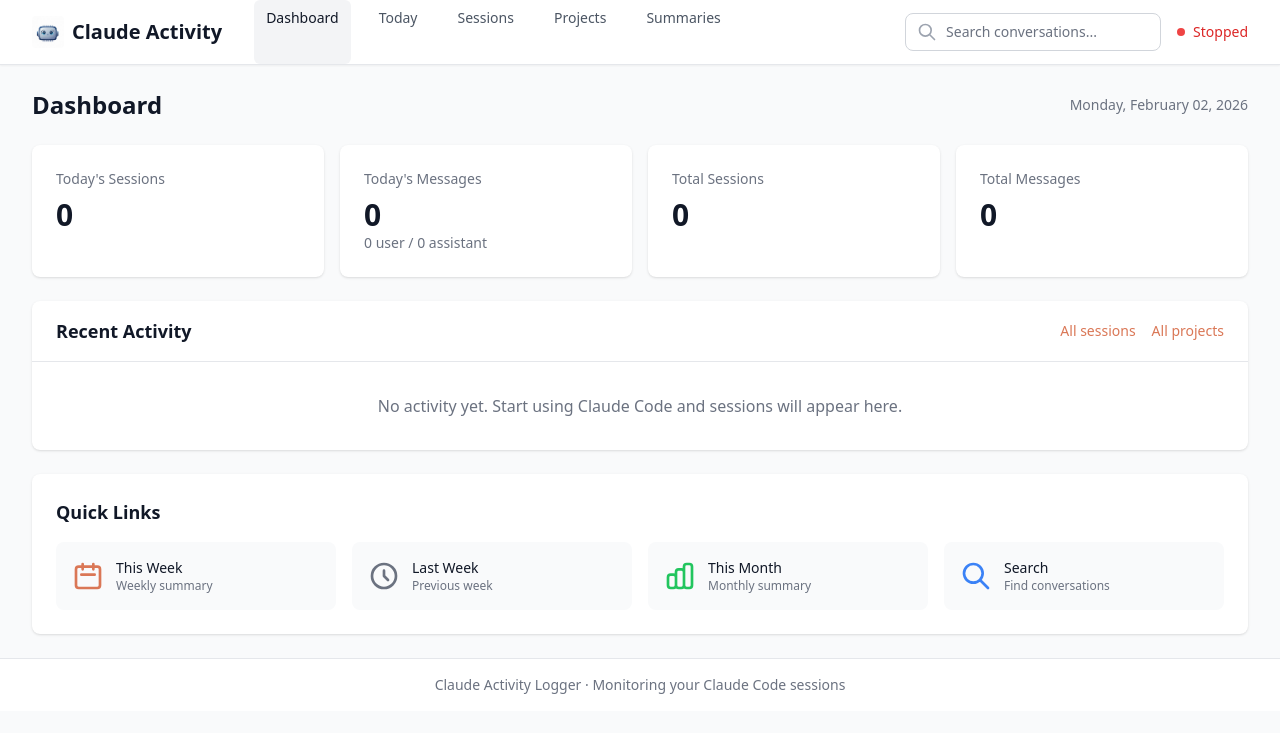
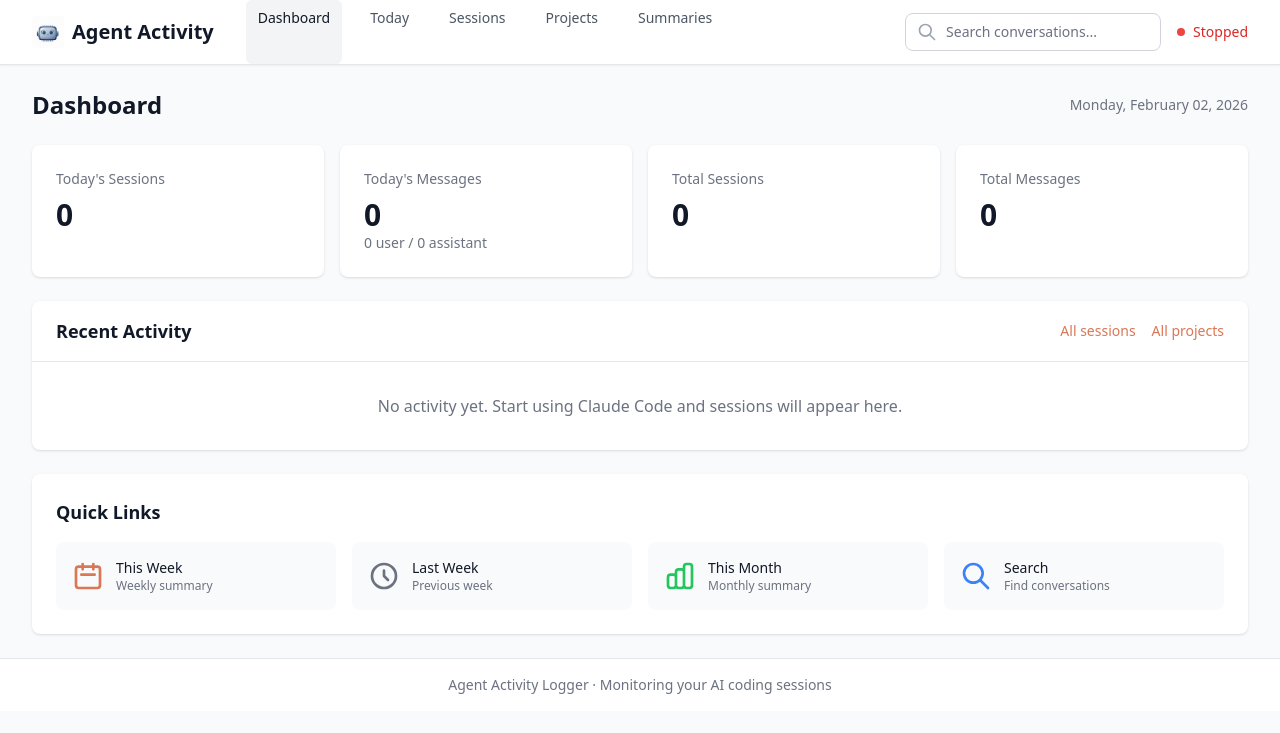
Before and after one commit to orlenko/claude-activity-log, a Flask app: page / in a window 1280 px wide. Shown: the top 733 px of the page. Run offline with Flask 3, Linux system fonts and the light colour scheme; data that the repository does not hold is empty; some libraries are stand-ins or nearby versions.

Commit message:
Rename to Agent Activity Logger
Rebranded from "Claude Activity Logger" to "Agent Activity Logger" to
reflect the tool's support for multiple AI coding assistants (Claude Code,
Cursor, and potentially others in the future).

Updated:
- All page titles
- Navigation header
- Footer tagline ("Monitoring your AI coding sessions")

Co-Authored-By: Claude Opus 4.5 <noreply@anthropic.com>

```diff
--- a/src/claude_activity/web/templates/base.html
+++ b/src/claude_activity/web/templates/base.html
@@ -3,7 +3,7 @@
 <head>
     <meta charset="UTF-8">
     <meta name="viewport" content="width=device-width, initial-scale=1.0">
-    <title>{% block title %}Claude Activity Logger{% endblock %}</title>
+    <title>{% block title %}Agent Activity Logger{% endblock %}</title>
 
     <!-- Tailwind CSS -->
     <script src="https://cdn.tailwindcss.com"></script>
@@ -77,7 +77,7 @@
                         <div class="flex-shrink-0 flex items-center">
                             <a href="{{ url_for('index') }}" class="flex items-center space-x-2">
                                 <img src="{{ url_for('static', filename='logo.jpg') }}" alt="Logo" class="w-8 h-8 rounded">
-                                <span class="text-xl font-semibold text-gray-900 dark:text-white">Claude Activity</span>
+                                <span class="text-xl font-semibold text-gray-900 dark:text-white">Agent Activity</span>
                             </a>
                         </div>
 
@@ -149,7 +149,7 @@
         <footer class="bg-white dark:bg-gray-800 border-t border-gray-200 dark:border-gray-700 mt-auto">
             <div class="max-w-7xl mx-auto py-4 px-4 sm:px-6 lg:px-8">
                 <p class="text-center text-sm text-gray-500 dark:text-gray-400">
-                    Claude Activity Logger &middot; Monitoring your Claude Code sessions
+                    Agent Activity Logger &middot; Monitoring your AI coding sessions
                 </p>
             </div>
         </footer>
--- a/src/claude_activity/web/templates/error.html
+++ b/src/claude_activity/web/templates/error.html
@@ -1,6 +1,6 @@
 {% extends "base.html" %}
 
-{% block title %}Error - Claude Activity Logger{% endblock %}
+{% block title %}Error - Agent Activity Logger{% endblock %}
 
 {% block content %}
 <div class="flex items-center justify-center min-h-96">
--- a/src/claude_activity/web/templates/index.html
+++ b/src/claude_activity/web/templates/index.html
@@ -1,6 +1,6 @@
 {% extends "base.html" %}
 
-{% block title %}Dashboard - Claude Activity Logger{% endblock %}
+{% block title %}Dashboard - Agent Activity Logger{% endblock %}
 
 {% block content %}
 <div class="space-y-6">
--- a/src/claude_activity/web/templates/month_summary.html
+++ b/src/claude_activity/web/templates/month_summary.html
@@ -1,6 +1,6 @@
 {% extends "base.html" %}
 
-{% block title %}{{ month_start.strftime('%B %Y') }} - Claude Activity Logger{% endblock %}
+{% block title %}{{ month_start.strftime('%B %Y') }} - Agent Activity Logger{% endblock %}
 
 {% block content %}
 <div class="space-y-6">
--- a/src/claude_activity/web/templates/project.html
+++ b/src/claude_activity/web/templates/project.html
@@ -1,6 +1,6 @@
 {% extends "base.html" %}
 
-{% block title %}{{ project.name or 'Project' }} - Claude Activity Logger{% endblock %}
+{% block title %}{{ project.name or 'Project' }} - Agent Activity Logger{% endblock %}
 
 {% block content %}
 <div class="space-y-6">
--- a/src/claude_activity/web/templates/projects.html
+++ b/src/claude_activity/web/templates/projects.html
@@ -1,6 +1,6 @@
 {% extends "base.html" %}
 
-{% block title %}Projects - Claude Activity Logger{% endblock %}
+{% block title %}Projects - Agent Activity Logger{% endblock %}
 
 {% block content %}
 <div class="space-y-6">
--- a/src/claude_activity/web/templates/search.html
+++ b/src/claude_activity/web/templates/search.html
@@ -1,6 +1,6 @@
 {% extends "base.html" %}
 
-{% block title %}Search - Claude Activity Logger{% endblock %}
+{% block title %}Search - Agent Activity Logger{% endblock %}
 
 {% block content %}
 <div class="space-y-6">
--- a/src/claude_activity/web/templates/session.html
+++ b/src/claude_activity/web/templates/session.html
@@ -1,6 +1,6 @@
 {% extends "base.html" %}
 
-{% block title %}Session {{ session.session_id[:12] }} - Claude Activity Logger{% endblock %}
+{% block title %}Session {{ session.session_id[:12] }} - Agent Activity Logger{% endblock %}
 
 {% block content %}
 <div class="space-y-6">
--- a/src/claude_activity/web/templates/sessions.html
+++ b/src/claude_activity/web/templates/sessions.html
@@ -1,6 +1,6 @@
 {% extends "base.html" %}
 
-{% block title %}Sessions - Claude Activity Logger{% endblock %}
+{% block title %}Sessions - Agent Activity Logger{% endblock %}
 
 {% block content %}
 <div class="space-y-6">
--- a/src/claude_activity/web/templates/summaries.html
+++ b/src/claude_activity/web/templates/summaries.html
@@ -1,6 +1,6 @@
 {% extends "base.html" %}
 
-{% block title %}Summaries - Claude Activity Logger{% endblock %}
+{% block title %}Summaries - Agent Activity Logger{% endblock %}
 
 {% block content %}
 <div class="space-y-6">
--- a/src/claude_activity/web/templates/today.html
+++ b/src/claude_activity/web/templates/today.html
@@ -1,6 +1,6 @@
 {% extends "base.html" %}
 
-{% block title %}Today's Activity - Claude Activity Logger{% endblock %}
+{% block title %}Today's Activity - Agent Activity Logger{% endblock %}
 
 {% block content %}
 <div class="space-y-6">
--- a/src/claude_activity/web/templates/week_summary.html
+++ b/src/claude_activity/web/templates/week_summary.html
@@ -1,6 +1,6 @@
 {% extends "base.html" %}
 
-{% block title %}Week of {{ week_start }} - Claude Activity Logger{% endblock %}
+{% block title %}Week of {{ week_start }} - Agent Activity Logger{% endblock %}
 
 {% block content %}
 <div class="space-y-6">
```
